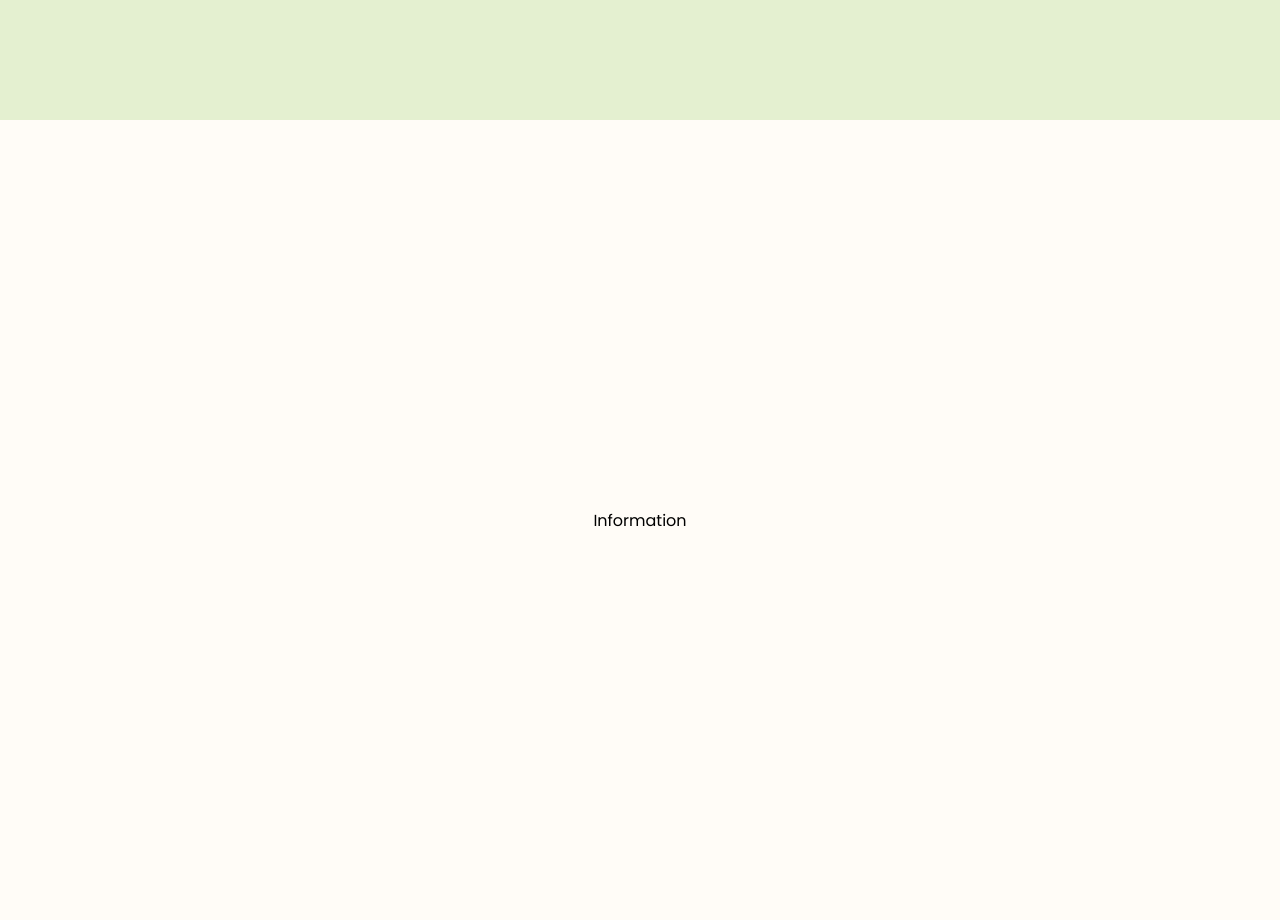
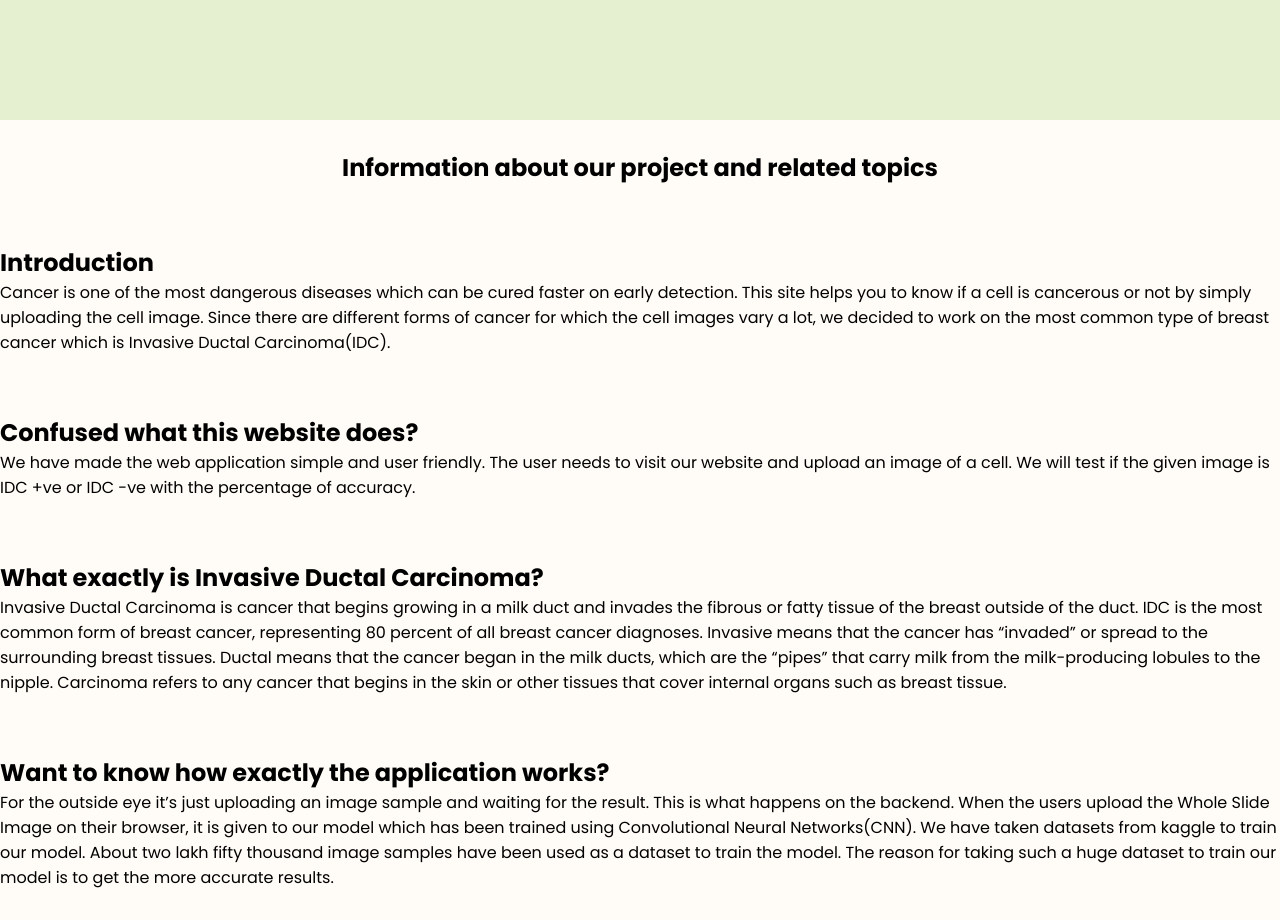
Before and after one commit to SubHodH-K-N/FYP, a plain HTML site: page index.html in a window 1280 px wide. Shown: the part 1560-2480 px from the top of the page. Drawn offline with Linux system fonts and the light colour scheme.

Commit message:
Added information page

```diff
--- a/index.html
+++ b/index.html
@@ -47,7 +47,56 @@
         </div>
       </div>
     </section>
-    <section class="information">Information</section>
+    <section class="information">
+      <h1>Information about our project and related topics</h1>
+      <div>
+        <h2>Introduction</h2>
+        <p>
+          Cancer is one of the most dangerous diseases which can be cured faster
+          on early detection. This site helps you to know if a cell is cancerous
+          or not by simply uploading the cell image. Since there are different
+          forms of cancer for which the cell images vary a lot, we decided to
+          work on the most common type of breast cancer which is Invasive Ductal
+          Carcinoma(IDC).
+        </p>
+      </div>
+      <div>
+        <h2>Confused what this website does?</h2>
+        <p>
+          We have made the web application simple and user friendly. The user
+          needs to visit our website and upload an image of a cell. We will test
+          if the given image is IDC +ve or IDC -ve with the percentage of
+          accuracy.
+        </p>
+      </div>
+      <div>
+        <h2>What exactly is Invasive Ductal Carcinoma?</h2>
+        <p>
+          Invasive Ductal Carcinoma is cancer that begins growing in a milk duct
+          and invades the fibrous or fatty tissue of the breast outside of the
+          duct. IDC is the most common form of breast cancer, representing 80
+          percent of all breast cancer diagnoses. Invasive means that the cancer
+          has “invaded” or spread to the surrounding breast tissues. Ductal
+          means that the cancer began in the milk ducts, which are the “pipes”
+          that carry milk from the milk-producing lobules to the nipple.
+          Carcinoma refers to any cancer that begins in the skin or other
+          tissues that cover internal organs such as breast tissue.
+        </p>
+      </div>
+      <div>
+        <h2>Want to know how exactly the application works?</h2>
+        <p>
+          For the outside eye it’s just uploading an image sample and waiting
+          for the result. This is what happens on the backend. When the users
+          upload the Whole Slide Image on their browser, it is given to our
+          model which has been trained using Convolutional Neural Networks(CNN).
+          We have taken datasets from kaggle to train our model. About two lakh
+          fifty thousand image samples have been used as a dataset to train the
+          model. The reason for taking such a huge dataset to train our model is
+          to get the more accurate results.
+        </p>
+      </div>
+    </section>
   </body>
   <script src="./script.js"></script>
 </html>
--- a/style.css
+++ b/style.css
@@ -72,6 +72,12 @@ section.model > div {
   padding: 21px 25px;
 }
 
+section.information {
+  display: flex;
+  flex-direction: row;
+  flex-wrap: wrap;
+}
+
 .list {
   padding: 0 10px;
   text-align: left;
```
